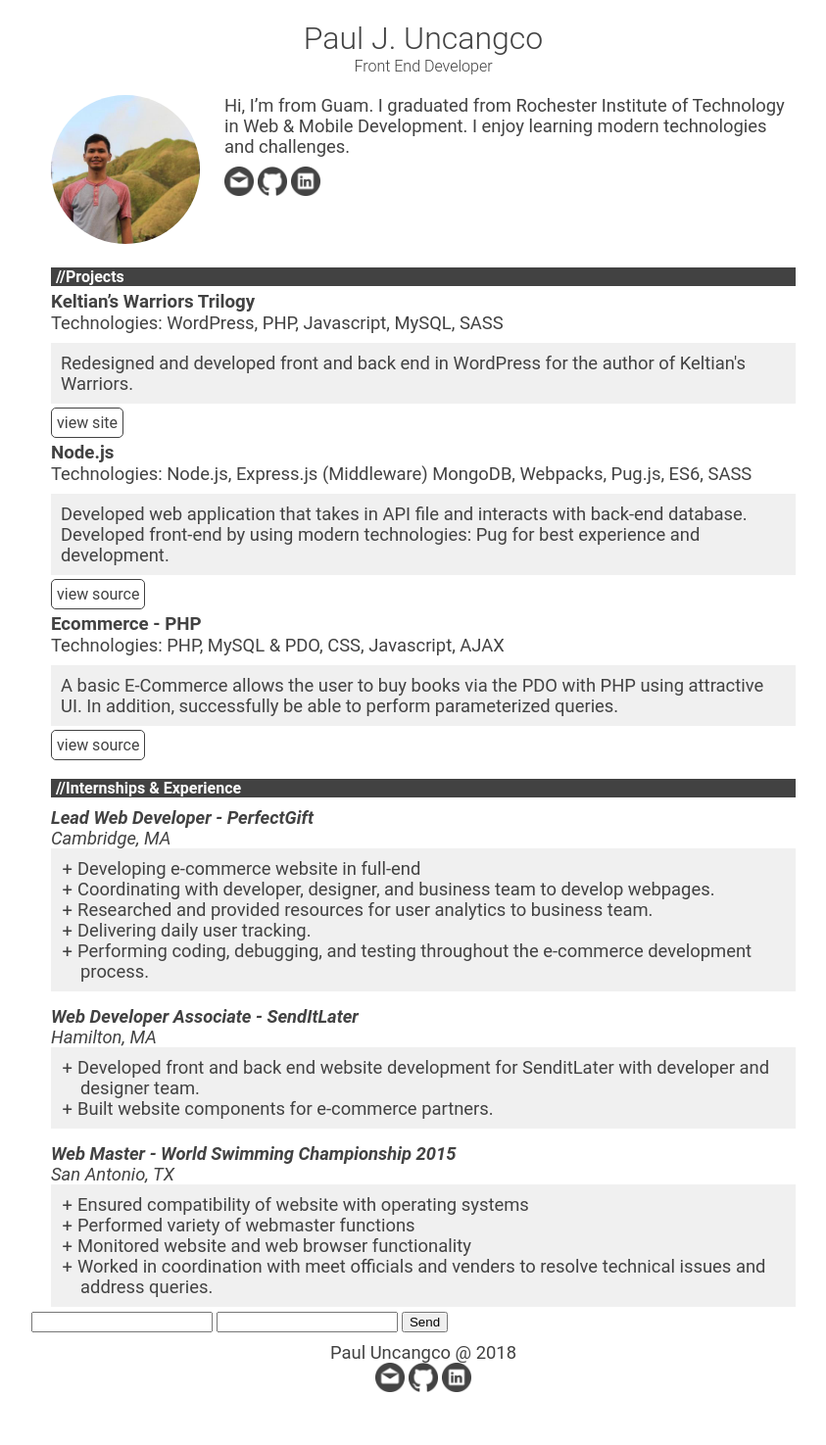
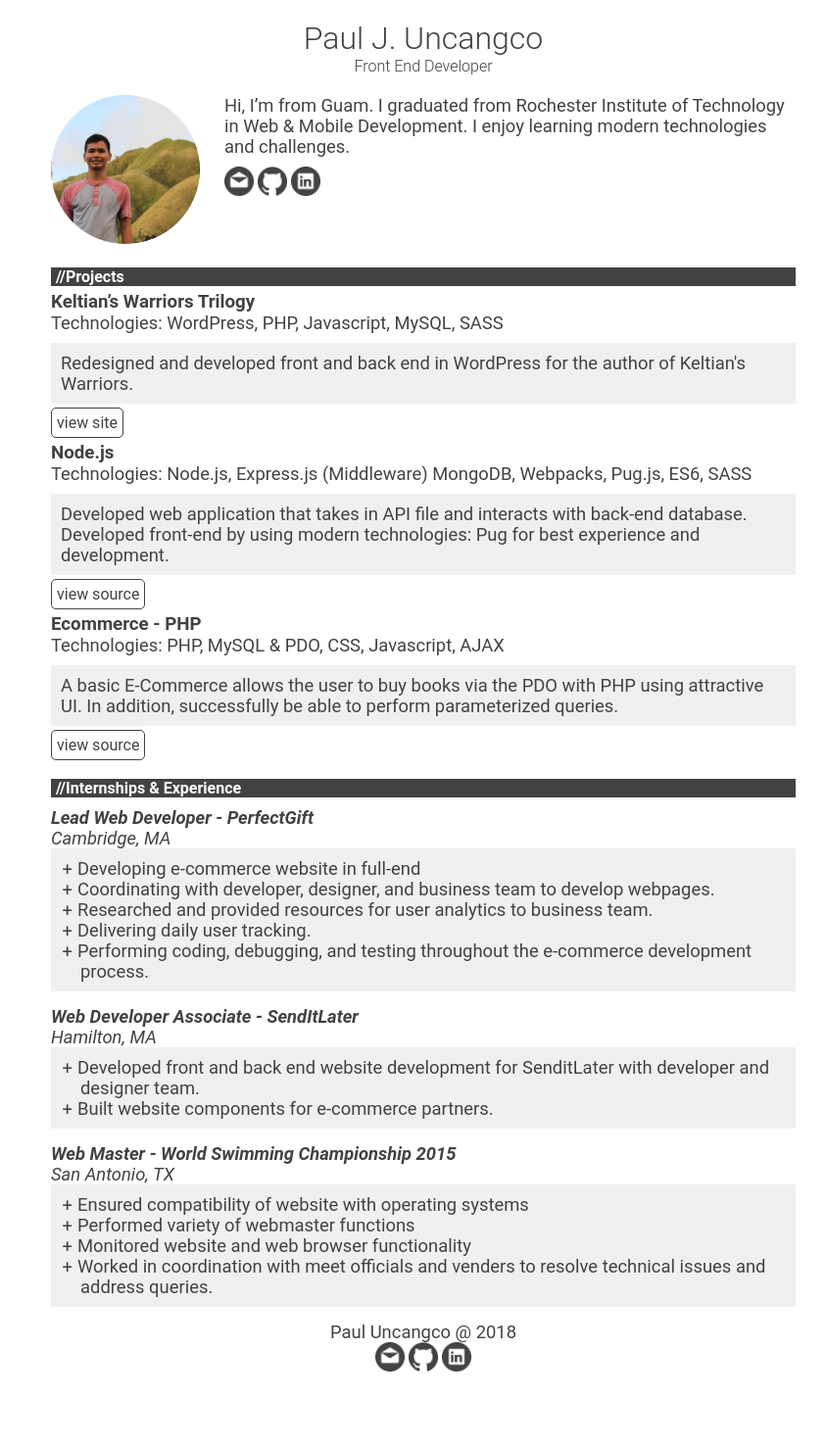
Before and after one commit to islanderTron/islandertron.github.io, a Jekyll site: the page built from index.md, in a window 1280 px wide. Shown: the whole page at 98% size, without its empty margins (208-1051 px from the left). Built offline with Jekyll 4.4.1, drawn with Linux system fonts in a browser that asks for light colours; after the commit the page ends 1454 px from its top, so only the background shows below that.

```diff
--- a/_includes/header.html
+++ b/_includes/header.html
@@ -18,10 +18,4 @@
         {% include projects.html%}
     </div>
     <div class="experiences">{% include experience.html %}</div>
-    <form action="https://formspree.io/pju93@hotmail.com"
-    method="POST">
-        <input type="text" name="name">
-        <input type="email" name="_replyto">
-        <input type="submit" value="Send">
-    </form>
 </div>
```
